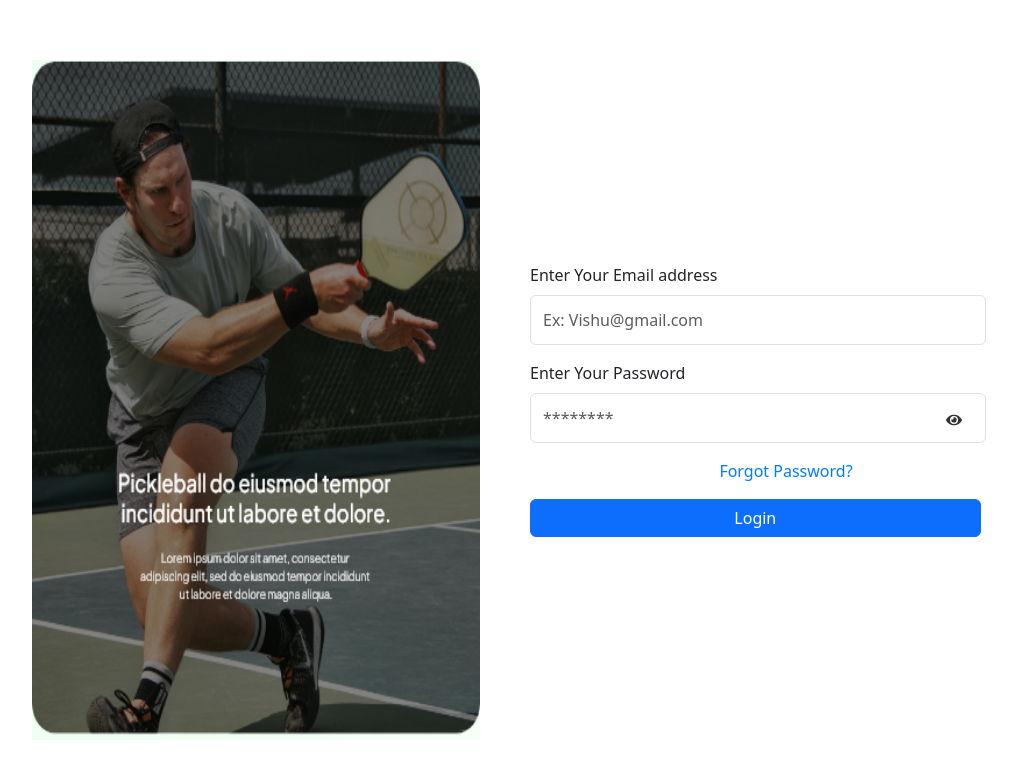
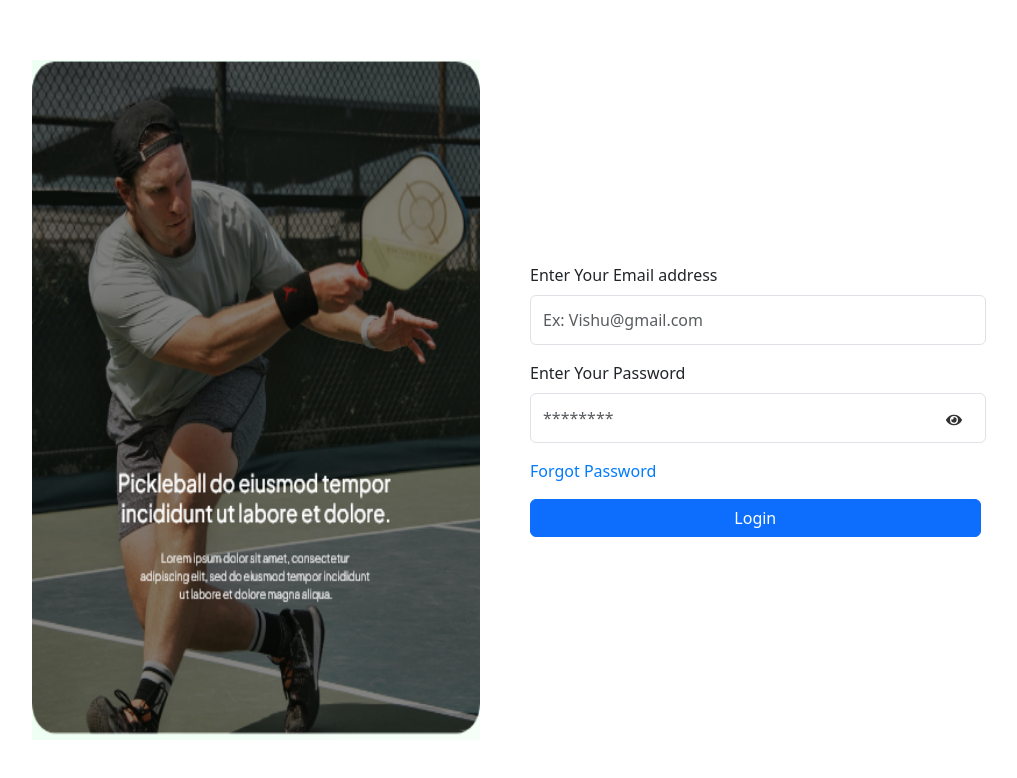
Before and after one commit to vishu5683/Task-1, a React (Create React App) app: page /fpp in a window 1280 px wide. Shown: the top 778 px of the page, without its empty margins (103-1120 px from the left). Built offline with nearby package versions, Linux system fonts and the light colour scheme.

Commit message:
Your commit message here

```diff
--- a/src/components/LogUi.css
+++ b/src/components/LogUi.css
@@ -49,7 +49,7 @@
 
 
   .forgot-password {
-    text-align: center;
+    text-align: start;
     margin-bottom: 15px;
   }
 
--- a/src/components/LoginUi.jsx
+++ b/src/components/LoginUi.jsx
@@ -68,7 +68,7 @@ const LoginUi = () => {
           </div>
         </div>
         <div className="mb-3 forgot-password">
-          <Link to="/">Forgot Password?</Link>
+          <Link to="/fpp">Forgot Password</Link>
         </div>
         <button type="submit" className="btn btn-primary login-button">
           Login
```
Also changed, not shown: src/Router/Routing.jsx (+9 -10 lines), src/pages/Fp.jsx (renamed from src/components/Fp.jsx).
